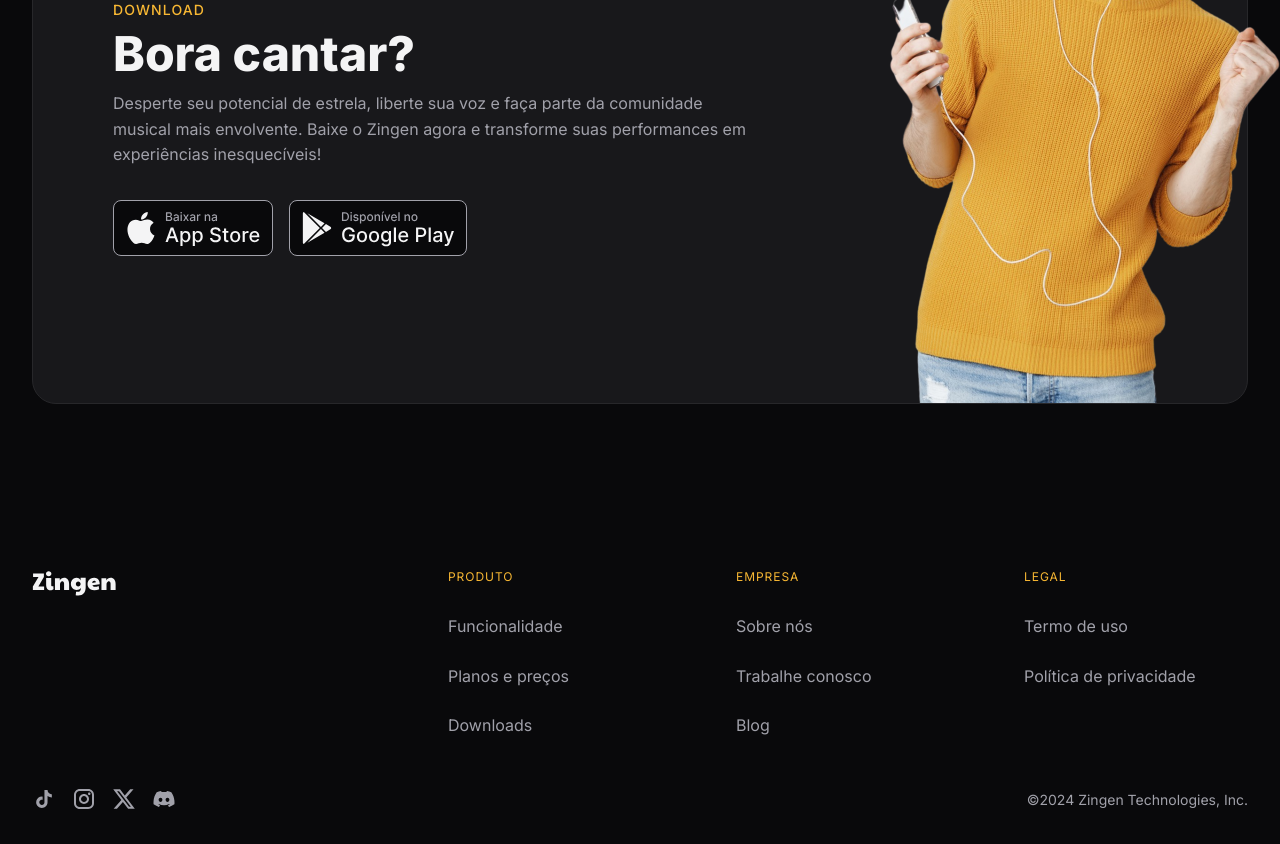
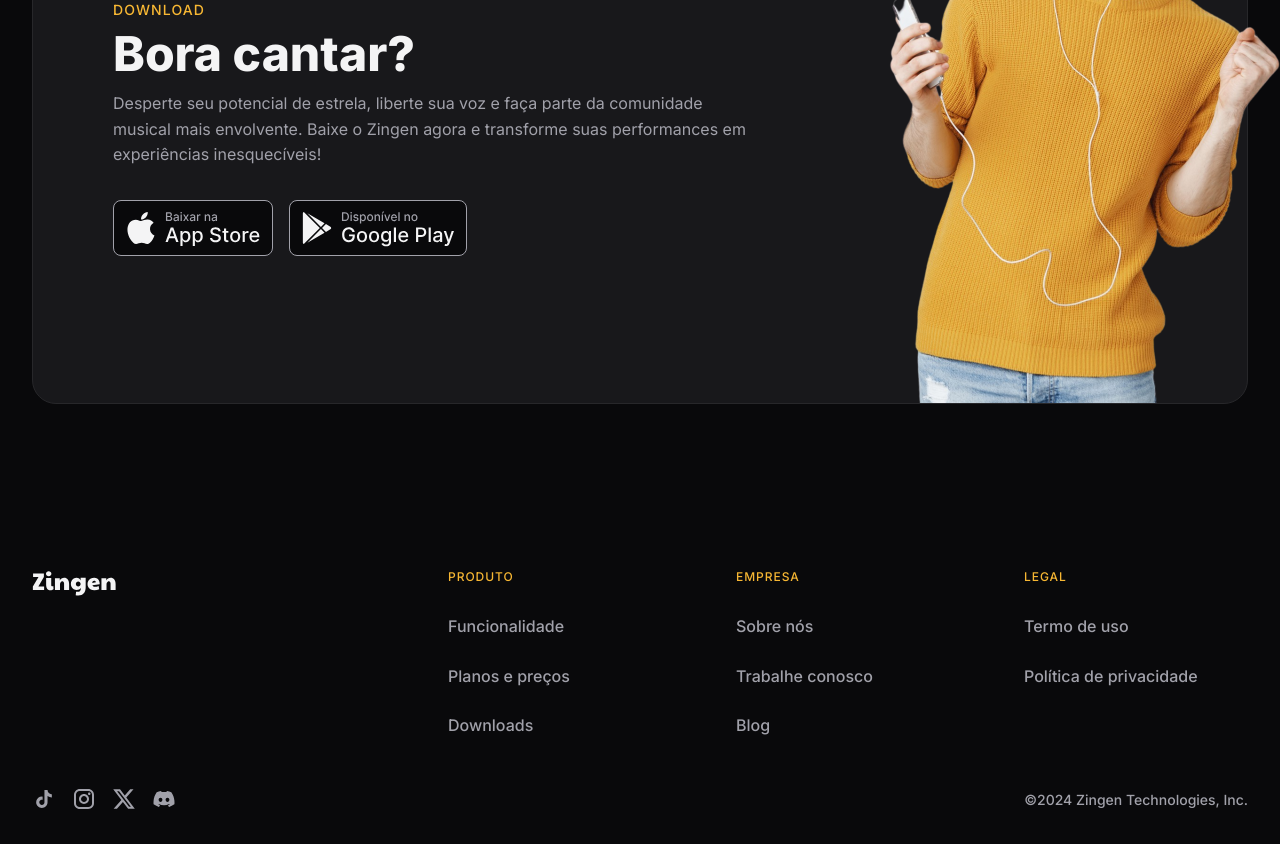
Before and after one commit to Skitttz/MBA-Rocketseat, a plain HTML site: page Zingen/index.html in a window 1280 px wide. Shown: the part 3773-4617 px from the top of the page. Drawn offline with Linux system fonts and the light colour scheme.

Commit message:
style: var font-weight

```diff
--- a/Zingen/style/footer.css
+++ b/Zingen/style/footer.css
@@ -1,6 +1,6 @@
 footer {
   color: var(--text-color-secondary);
-  font-weight: var(--fw-md);
+  font-weight: var(--font-medium);
 
   & .container {
     padding-inline: 3rem;
```
